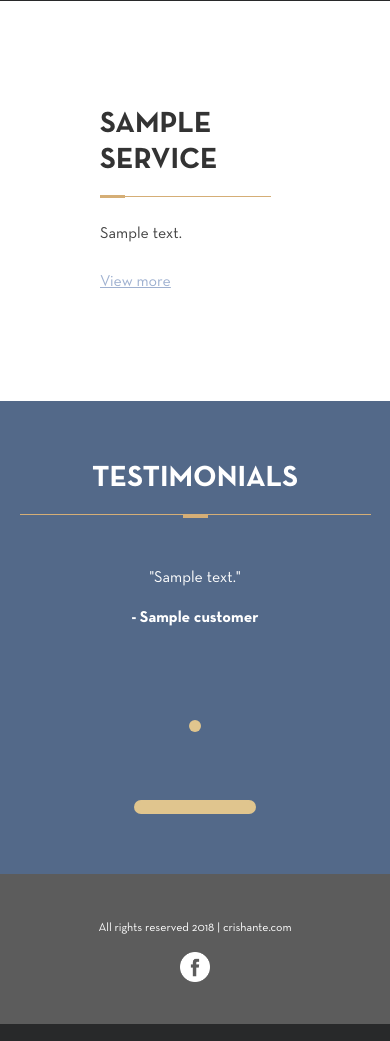
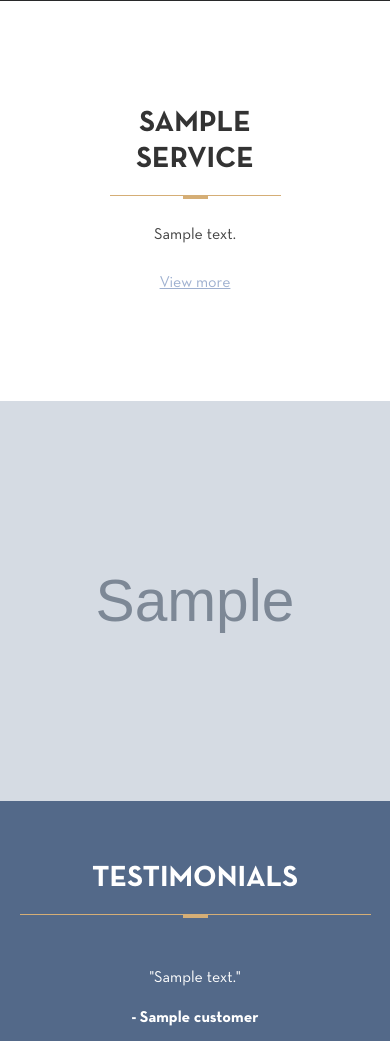
Before and after one commit to archchoa/crishante, a Django app: template templates/homepage/home.html in a window 390 px wide. Shown: the part 832-1873 px from the top of the page. Run offline with Django 3.2, Linux system fonts and the light colour scheme; the template is opened without the code that fills it: most values are stand-ins (such as "Sample title", 1, 10 or a date in 2020); grey boxes marked "Sample" are stand-in pictures; some libraries are stand-ins or nearby versions.

Commit message:
Fix ddesign issues

```diff
--- a/templates/base.html
+++ b/templates/base.html
@@ -68,6 +68,7 @@
       }
       #mobileLogo {
         height: 50px;
+        margin-bottom: 30px;
       }
       /* End Navbar */
       #content {
--- a/templates/homepage/home.html
+++ b/templates/homepage/home.html
@@ -22,6 +22,7 @@
     }
     .navbar.white {
       background: white;
+      border-bottom: 1px solid rgba(0, 0, 0, 0.15);
     }
     .navbar.white .navbar-nav li a {
       color: #503736 !important;
@@ -204,8 +205,21 @@
       }
     }
     @media (max-width: 768px) {
+      .serviceHeader {
+        text-align: center;
+      }
       .serviceHeaderDivider {
+        margin: 0 auto;
         width: 90%;
+      }
+      .serviceHeaderSubdivider {
+        margin: 0 auto;
+      }
+      .serviceDescription {
+        text-align: center;
+      }
+      .serviceLink {
+        text-align: center;
       }
       .serviceText {
         height: 400px;
@@ -215,10 +229,10 @@
         height: 400px;
         min-height: 400px;
       }
-      .serviceImage.odd {
+      .serviceImage.first {
         display: none !important;
       }
-      .serviceImage.even {
+      .serviceImage.second {
         display: block !important;
       }
     }
@@ -325,7 +339,9 @@
 
       $(window).scroll(function() {
         var scroll = $(window).scrollTop();
-        if (scroll > 550) {
+        var portfolioTop = $("#portfolio").offset().top - $(".navbar").height();
+
+        if (scroll > portfolioTop) {
           $(".navbar").addClass('white');
         } else {
           $(".navbar").removeClass('white');
```
Also changed, not shown: templates/gallery/section_list.html (+7 -2 lines), templates/portfolio/portfolio_list.html (+11 -6 lines).
